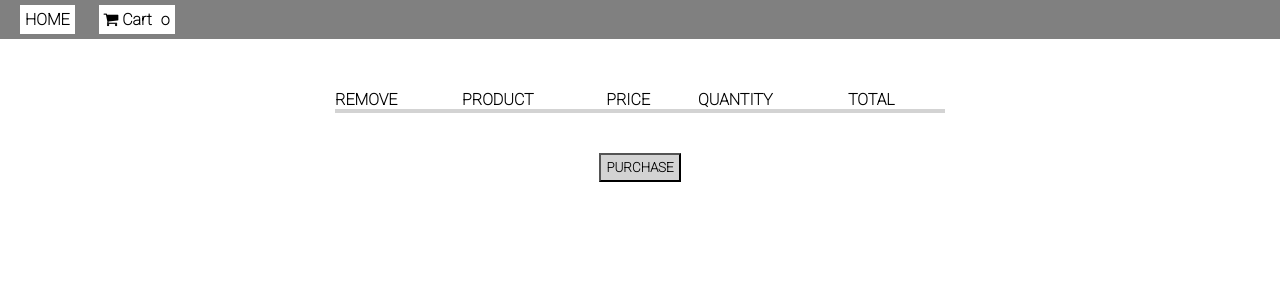
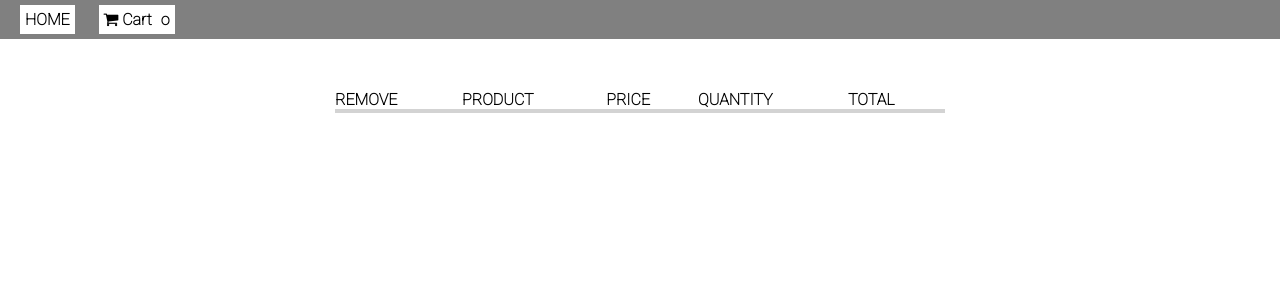
Before and after one commit to yogeswari3/invoice, a plain HTML site: page cart1.html in a window 1280 px wide. Drawn offline with Linux system fonts and the light colour scheme.

Commit message:
Update cart1.html

```diff
--- a/cart1.html
+++ b/cart1.html
@@ -37,8 +37,6 @@
         <div class="products">
 
         </div>
-        <button>PURCHASE</button>
-
     </div>
 
     <script src="main.js"></script>
```
